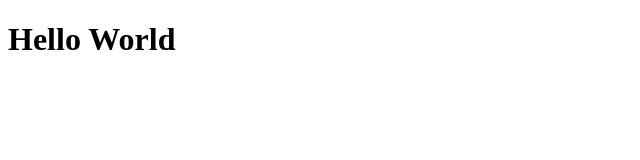
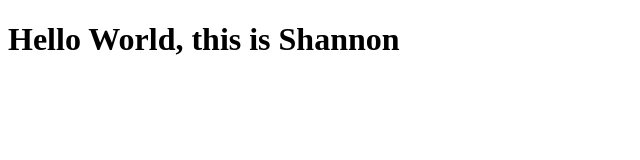
Before and after one commit to sajclarke/static-deploy, a website: page index.html in a window 1280 px wide. Shown: the whole page, without its empty margins (0-640 px from the left). Drawn offline with Linux system fonts and the light colour scheme.

Commit message:
Update travis and modify index

```diff
--- a/index.html
+++ b/index.html
@@ -5,6 +5,6 @@
         <title>Hello World</title>
     </head>
     <body>
-        <h1>Hello World</h1>
+        <h1>Hello World, this is Shannon</h1>
     </body>
 </html>
```
Also changed, not shown: .travis.yml.
